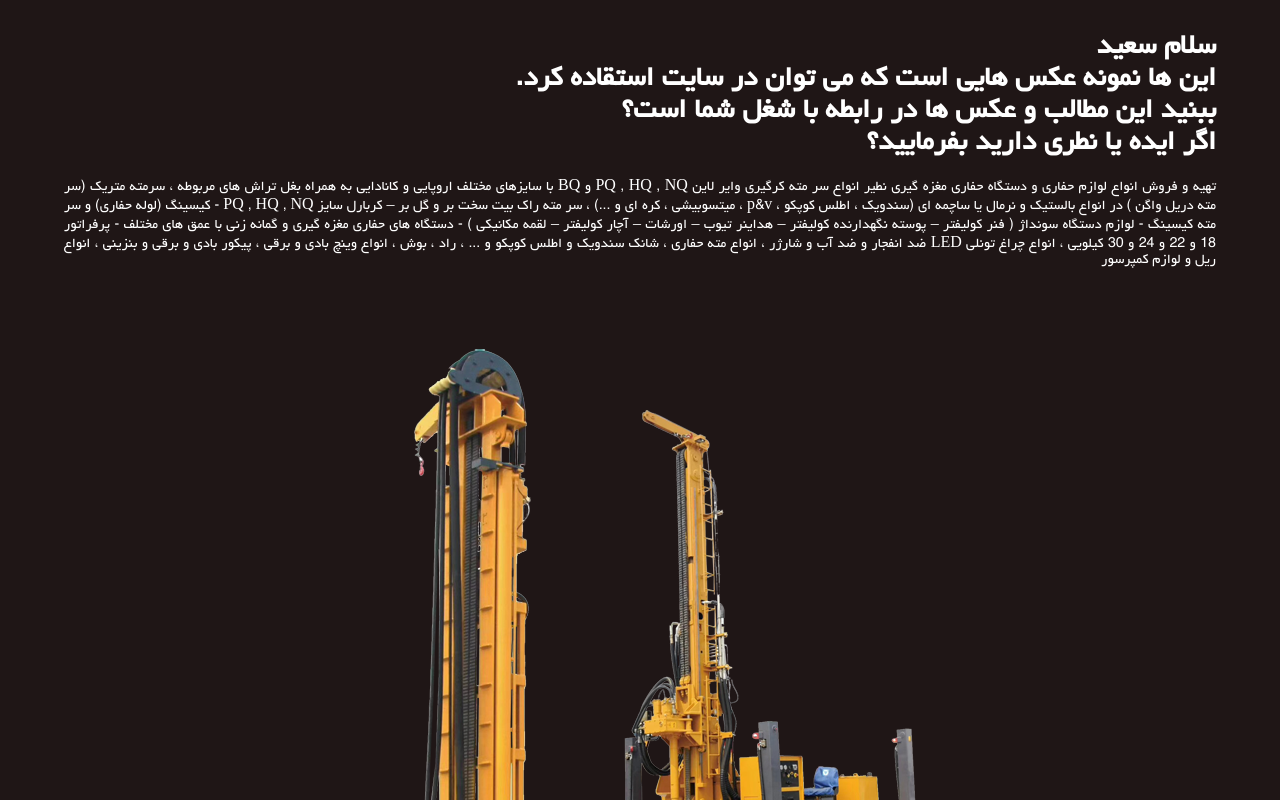
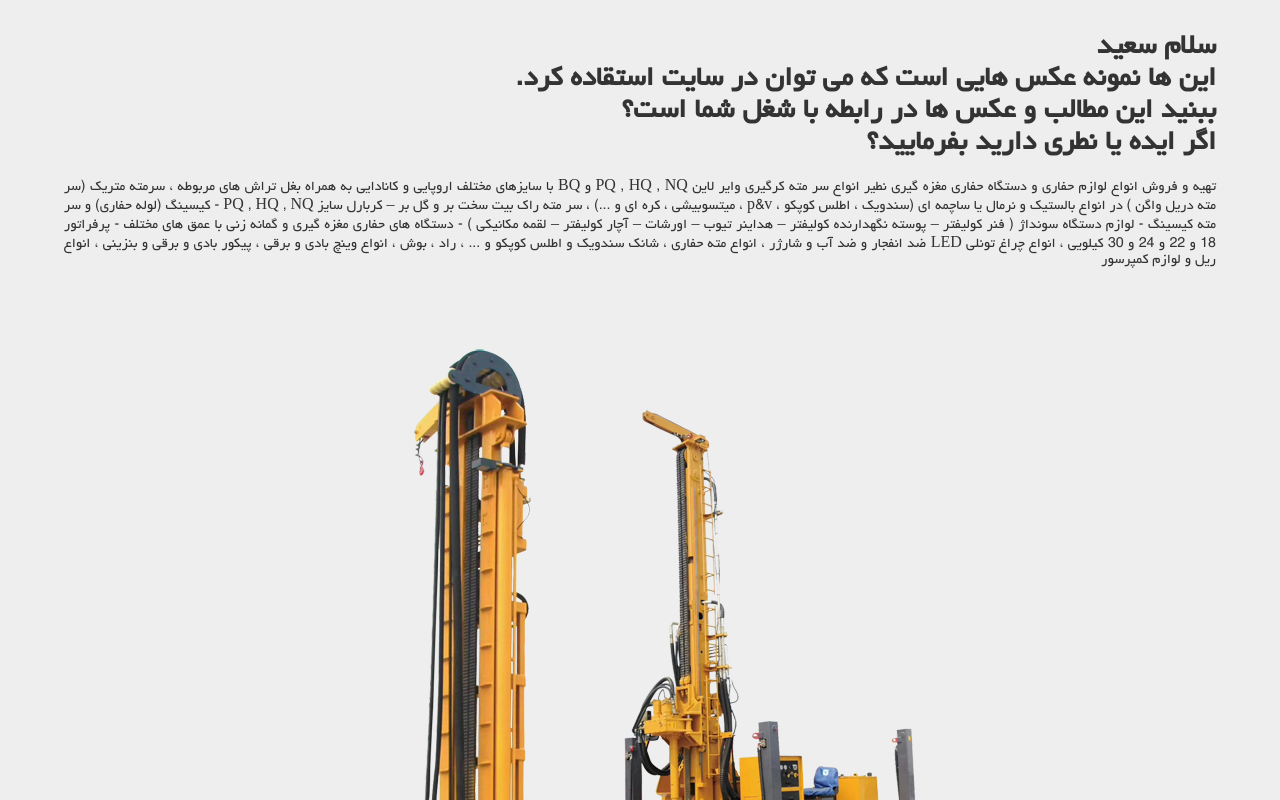
Before and after one commit to Parviz-Parastar/Drilling-equipment-site, a plain HTML site: page index.html in a window 1280 px wide. Shown: the top 800 px of the page. Drawn offline with Linux system fonts and the light colour scheme.

Commit message:
Editing bg color

```diff
--- a/stle.css
+++ b/stle.css
@@ -6,13 +6,13 @@
 
 body{
     display: flex;
-    background-color: #1f1616;
+    background-color: #eeeeee;
     flex-direction: column;
     justify-content: center;
     align-items: center;
     width: 100vw;
     font-family: 'Yekan';
-    color: white;
+    color: #333;
     text-align: justify;
 }
 
@@ -26,7 +26,6 @@ h1,p{
 }
 
 div{
-    background-color: white;
     display: flex;
     flex-direction: column;
     align-items: center;
```
